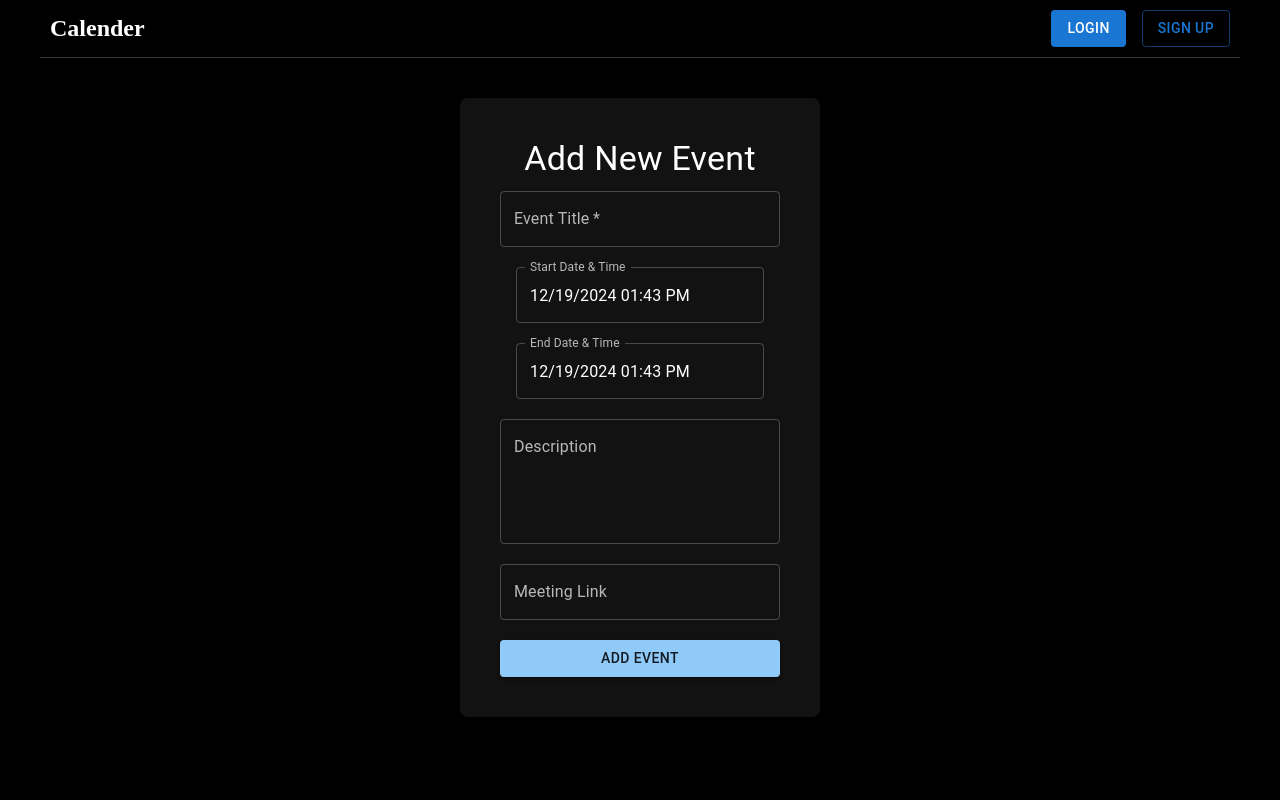
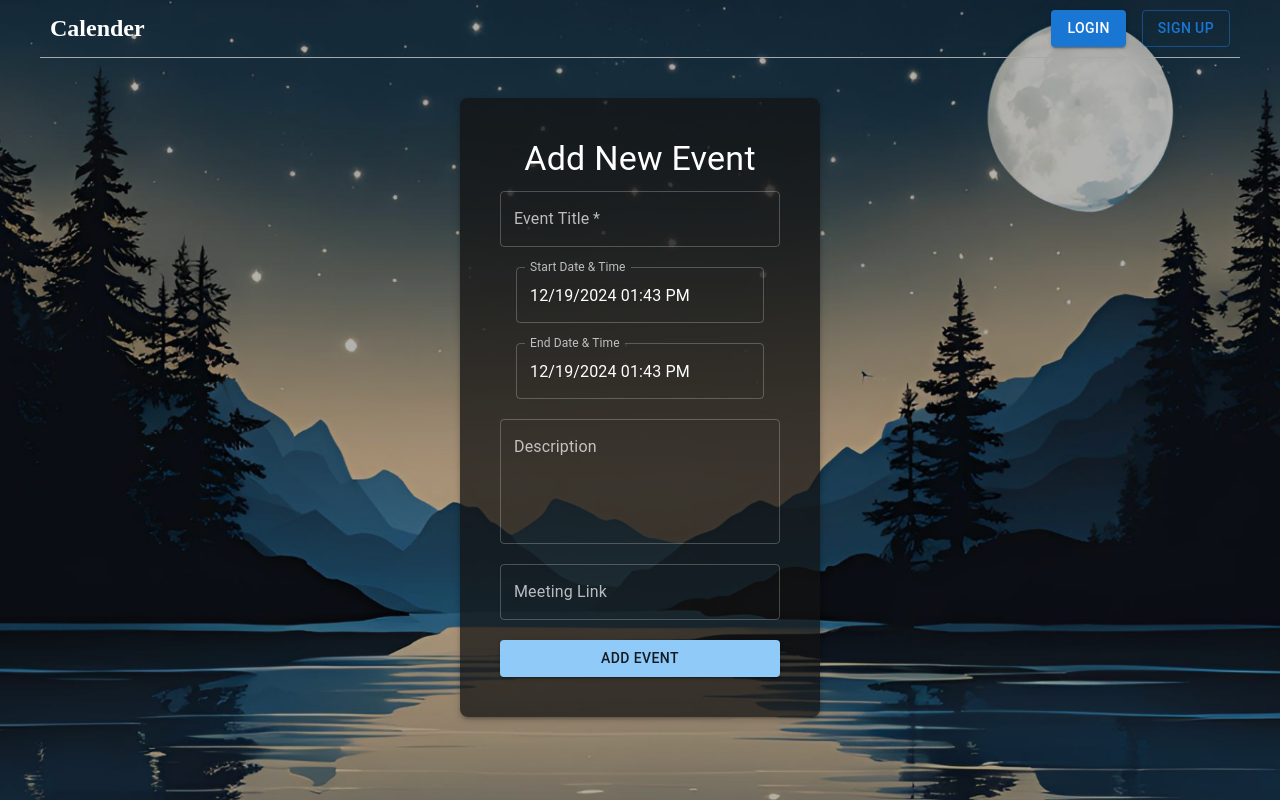
Before and after one commit to AmanPrajapati7015/calender-app, a React (Vite) app in the folder frontend/: page /addnewform in a window 1280 px wide. Built offline with nearby package versions, Linux system fonts and the light colour scheme; no server answers.

Commit message:
update design

```diff
--- a/frontend/src/components/eventCard.jsx
+++ b/frontend/src/components/eventCard.jsx
@@ -6,13 +6,13 @@ function EventCard({index, event, handleDelete ,handleEdit}) {
     const now = new Date();
     const event_endDate =new Date(event.end_datetime);
 
-    const backgroundColor = (now < event_endDate)?'#333;':'#202020;' ;
+    const backgroundColor = (now < event_endDate)?'#3336;':'#3336' ;
     const color = (now < event_endDate)?'#fff;': '#9b9b9b' ;
 
 
     return (
 
-        <Card sx={{ maxWidth: 350, margin: '20px', backgroundColor, color}}>
+        <Card sx={{ maxWidth: 350, margin: '20px', border:'1px solid #ffffff2e' , background:'none', color}}>
             <CardContent>
                 <Typography variant="h5" component="div" gutterBottom>
                     {event.title}
--- a/frontend/src/index.css
+++ b/frontend/src/index.css
@@ -4,6 +4,12 @@
 }
 
 body{
-  background-color: black;
+  /* background-color: black; */
   color: white;
+  background-image: url('/bg.png');
+  background-size: cover;
+  width: 100vw;
+  min-height: 100vh;
+  background-repeat: no-repeat;
+  background-position: center;
 }
--- a/frontend/src/navbar/navbar.css
+++ b/frontend/src/navbar/navbar.css
@@ -1,11 +1,10 @@
 .navbar{
-    background-color: black;
     color: white;
     display: flex;
     align-items: center;
     justify-content: space-between;
     margin: auto;
     padding: 10px;
-    border-bottom: 1px solid rgb(53, 53, 53);
+    border-bottom: 1px solid rgb(168, 168, 168);
     margin-bottom: 40px;
 }
--- a/frontend/src/navbar/navbar.jsx
+++ b/frontend/src/navbar/navbar.jsx
@@ -21,7 +21,7 @@ function NavBar() {
             {isAuthenticated ?
                 <Stack spacing={2} direction="row" alignItems={'center'}>
                     <h3>Hi, {user.name}</h3>
-                    <Button onClick={handleLogout} variant="outlined">Log out</Button>
+                    <Button onClick={handleLogout} sx={{fontWeight:'700'}} variant="outlined">Log out</Button>
                     <Button onClick={()=>navigator('/addnewform')} variant="contained">Add Event</Button>
                 </Stack>
             :
--- a/frontend/src/pages/addNewEvent/addNewEvent.jsx
+++ b/frontend/src/pages/addNewEvent/addNewEvent.jsx
@@ -96,7 +96,7 @@ const AddEventForm = () => {
 
   return (
     <ThemeProvider theme={darkTheme}>
-      <Box mt={5} p={5} sx={{ boxShadow: 3, borderRadius: 2, bgcolor: 'background.paper', width: 'min-content', margin: 'auto' }}>
+      <Box mt={5} p={5} sx={{ boxShadow: 3, borderRadius: 2, bgcolor: '#121212ba', width: 'min-content', margin: 'auto' }}>
         <Typography variant="h4" component="h1" gutterBottom>
           Add New Event
         </Typography>
--- a/frontend/src/pages/dashboard/dashboard.jsx
+++ b/frontend/src/pages/dashboard/dashboard.jsx
@@ -54,7 +54,6 @@ function Dashboard() {
                         Authorization: `Bearer ${token}`
                     }
                 })
-                console.log(res.config.url);
                 setEvents(res.data);
                 setIsLoading(false);
 
@@ -83,7 +82,7 @@ function Dashboard() {
 
 function EventList({ events, handleDelete, handleEdit }) {
     return (
-        <div style={{ backgroundColor: '#121212', padding: '20px', display: 'flex', flexWrap: 'wrap', justifyContent: 'center' }}>
+        <div style={{padding: '20px', display: 'flex', flexWrap: 'wrap', justifyContent: 'center' }}>
             {events.length === 0 ? (
                 <p style={{ color: '#fff' }}>Please add a new event</p>
             ) : (
--- a/frontend/src/pages/homepage/homepage.jsx
+++ b/frontend/src/pages/homepage/homepage.jsx
@@ -1,8 +1,8 @@
 import React from "react";
 import { useNavigate } from "react-router-dom";
-
 import { Box, Typography, Button } from "@mui/material";
 import {useAuth0} from '@auth0/auth0-react'
+
 
 
 
```
Also changed, not shown: frontend/public/bg.png (added).
